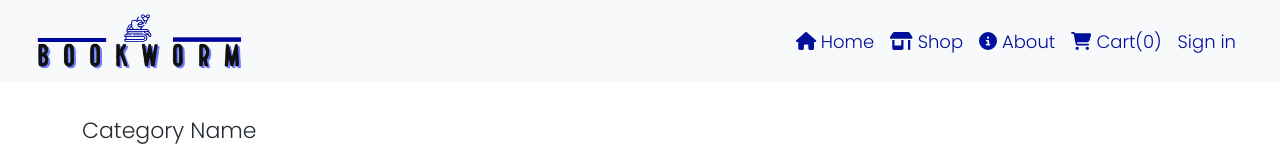
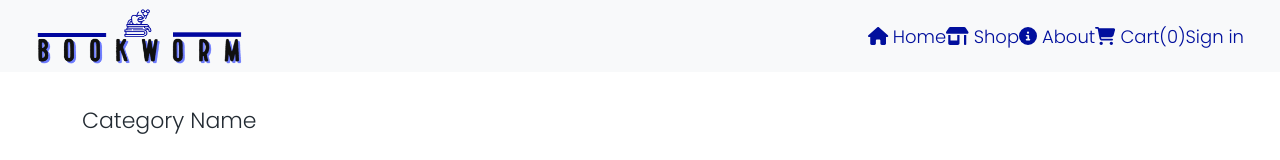
Before and after one commit to tailetan/bookworm-app-fe, a React (Create React App) app: page /shop/1 in a window 1280 px wide. Shown: the top 160 px of the page. Built offline with nearby package versions, Linux system fonts and the light colour scheme.

Commit message:
Update Dropdown, Accordion

```diff
--- a/package.json
+++ b/package.json
@@ -19,6 +19,8 @@
     "react": "^17.0.2",
     "react-dom": "^17.0.2",
     "react-js-pagination": "^3.0.3",
+    "react-modal-login": "^2.0.7",
+    "react-responsive-modal": "^6.2.0",
     "react-router-dom": "^6.2.2",
     "react-scripts": "5.0.0",
     "reactstrap": "^9.0.1",
--- a/src/App.js
+++ b/src/App.js
@@ -8,6 +8,7 @@ import About from './pages/About/About';
 import Cart from './pages/Cart/Cart';
 import PageTitle from './components/Page-Title/pageTitle';
 import Product from './pages/Product/Product';
+import Login from './pages/Login/Login';
 
 import { config } from '@fortawesome/fontawesome-svg-core'
 import '@fortawesome/fontawesome-svg-core/styles.css'
@@ -41,6 +42,7 @@ function App() {
           <Route path="/cart" element={<Cart />} />
           <Route path="/shop/1" element={<Product />} />
           <Route path="/about" element={<About />} />
+          <Route path="/login" element={<Login />} />
         </Routes>
 
         <Footer />
--- a/src/components/Dropdown/MyDropdown.js
+++ b/src/components/Dropdown/MyDropdown.js
@@ -4,9 +4,6 @@ import {
     DropdownToggle,
     DropdownMenu,
     DropdownItem,
-    AccordionItem,
-    Accordion,
-    AccordionHeader
 } from 'reactstrap';
 
 class MyDropdown extends React.Component {
--- a/src/components/MyAccordion/MyAccordion.js
+++ b/src/components/MyAccordion/MyAccordion.js
@@ -3,44 +3,45 @@ import { Collapse, CardBody, Card, CardHeader } from 'reactstrap';
 
 function MyAccordion() {
 
-    const [isOpen, setIsOpen] = useState("");
+    // const [isOpen, setIsOpen] = useState("");
     const [lists, setLists] = useState([
       {
         _id: "id_category",
         item_names: ["Category #1", "Category #2", "Category #3"],
         list_name: "Category",
+        isOpen: false,
       },
       {
         _id: "id_author",
         item_names: ["Author #1", "Author #2", "Author #3", "Author #4"],
         list_name: "Author",
+        isOpen: false,
 
       },
       {
         _id: "id_rating_star",
         item_names: ["1 star", "2 stars", "3 stars", "4 stars", "5 stars"],
         list_name: "Rating star",
+        isOpen: false,
 
       }
     ]);
 
-    const handleToggle = (id) => {
-      if (isOpen === id) {
-        setIsOpen("id");
-      } else {
-        setIsOpen(id);
-      }
+    const handleToggle = (index) => {
+        let listsClone = [...lists];
+        listsClone[index] = {...listsClone[index], isOpen: !listsClone[index].isOpen}
+        setLists(listsClone);
     };
 
 
   return (
     <Fragment>
-    {lists.map((list) => (
+    {lists.map((list, index) => (
       <Card id='accordion' className='mb-1' key={list._id}>
-        <CardHeader onClick={() => handleToggle(list._id)}>
+        <CardHeader onClick={() => handleToggle(index)}>
           <strong>{list.list_name}</strong>
         </CardHeader>
-        <Collapse isOpen={isOpen === list._id}>
+        <Collapse isOpen={list.isOpen}>
           <CardBody>
             <ul>
               {list.item_names.map((item) => (
--- a/src/components/layout/Header/Header.js
+++ b/src/components/layout/Header/Header.js
@@ -7,6 +7,7 @@ DropdownMenu, DropdownItem, NavbarText}from 'reactstrap';
 
 import { FontAwesomeIcon } from '@fortawesome/react-fontawesome'
   import { faCoffee, faCartShopping, faHome,faShop, faCircleInfo,  } from '@fortawesome/free-solid-svg-icons'
+import { Link } from "react-router-dom";
 export default class Header extends React.Component{
 constructor(props) {
 super(props);
@@ -27,28 +28,28 @@ return(
 <div className="sticky-top">
     <Navbar color="light" light expand="md" className="sticky-top px-4">
 
-        <NavbarBrand href="/">
+        <Link to="/">
             <img src={ bookworm } alt="Bookworm logo" />
-        </NavbarBrand>
+        </Link>
         <NavbarToggler onClick={this.toggle} />
         <div className="d-flex justify-content-end">
             <Collapse isOpen={this.state.isOpen} navbar>
 
                 <Nav className="ml-auto " navbar>
                     <NavItem>
-                        <NavLink href="/"> <FontAwesomeIcon icon={faHome} /> Home</NavLink>
+                        <Link to="/"> <FontAwesomeIcon icon={faHome} /> Home</Link>
                     </NavItem>
                     <NavItem>
-                        <NavLink href="/shop"> <FontAwesomeIcon icon={faShop} /> Shop</NavLink>
+                        <Link href="/shop"> <FontAwesomeIcon icon={faShop} /> Shop</Link>
                     </NavItem>
                     <NavItem>
-                        <NavLink href="/about"> <FontAwesomeIcon icon={faCircleInfo} /> About</NavLink>
+                        <Link to="/about"> <FontAwesomeIcon icon={faCircleInfo} /> About</Link>
                     </NavItem>
                     <NavItem>
-                        <NavLink href="/cart"> <FontAwesomeIcon icon={faCartShopping} /> Cart(0)</NavLink>
+                        <Link to="/cart"> <FontAwesomeIcon icon={faCartShopping} /> Cart(0)</Link>
                     </NavItem>
                     <NavItem>
-                        <NavLink href="#">Sign in</NavLink>
+                        <Link to="/login">Sign in</Link>
                     </NavItem>
 
                 </Nav>
--- a/src/pages/Home/Home.js
+++ b/src/pages/Home/Home.js
@@ -13,6 +13,7 @@ import Book10 from '../../assets/bookcovers/book10.jpg';
 import defaultBookCover from '../../assets/bookcovers/defaultBookCover.png';
 
 import React from 'react';
+import { Link } from 'react-router-dom';
 import { Swiper, SwiperSlide } from 'swiper/react';
 import { Navigation, Autoplay } from 'swiper';
 import 'swiper/css/navigation';
@@ -100,7 +101,9 @@ export default class Home extends React.Component {
     this.setState({ defaultBooks: this.state.popularBooks });
     this.setState({ recommended: false });
   };
-
+  nextPath(path) {
+    this.props.push(path);
+  }
   render() {
     return (
       <section className="home-page flex-grow-1">
@@ -110,9 +113,12 @@ export default class Home extends React.Component {
               <p>On Sale</p>
             </div>
             <div className="col-lg-6 d-flex justify-content-end">
-              <Button color="secondary" size="sm">
-                View All &nbsp; <i className="fas fa-angle-right"></i>
-              </Button>
+                <Link to={`/shop`}>
+                    <Button  color="secondary" size="sm">
+                        View All &nbsp; <i className="fas fa-angle-right"></i>
+                    </Button>
+                </Link>
+
             </div>
           </div>
           <Swiper
--- a/src/pages/Shop/shop.css
+++ b/src/pages/Shop/shop.css
@@ -88,3 +88,12 @@
         height: 100%;
     }
 }
+
+.pagination .page-item {
+    color: #010F9D;
+}
+
+.pagination .active .page-link {
+    color: #fff !important;
+    background-color: #010F9D !important;
+}
```
Also changed, not shown: src/pages/Shop/Shop.js (+12 -4 lines), 1 other file (tests, documents, lock files or other folders).
